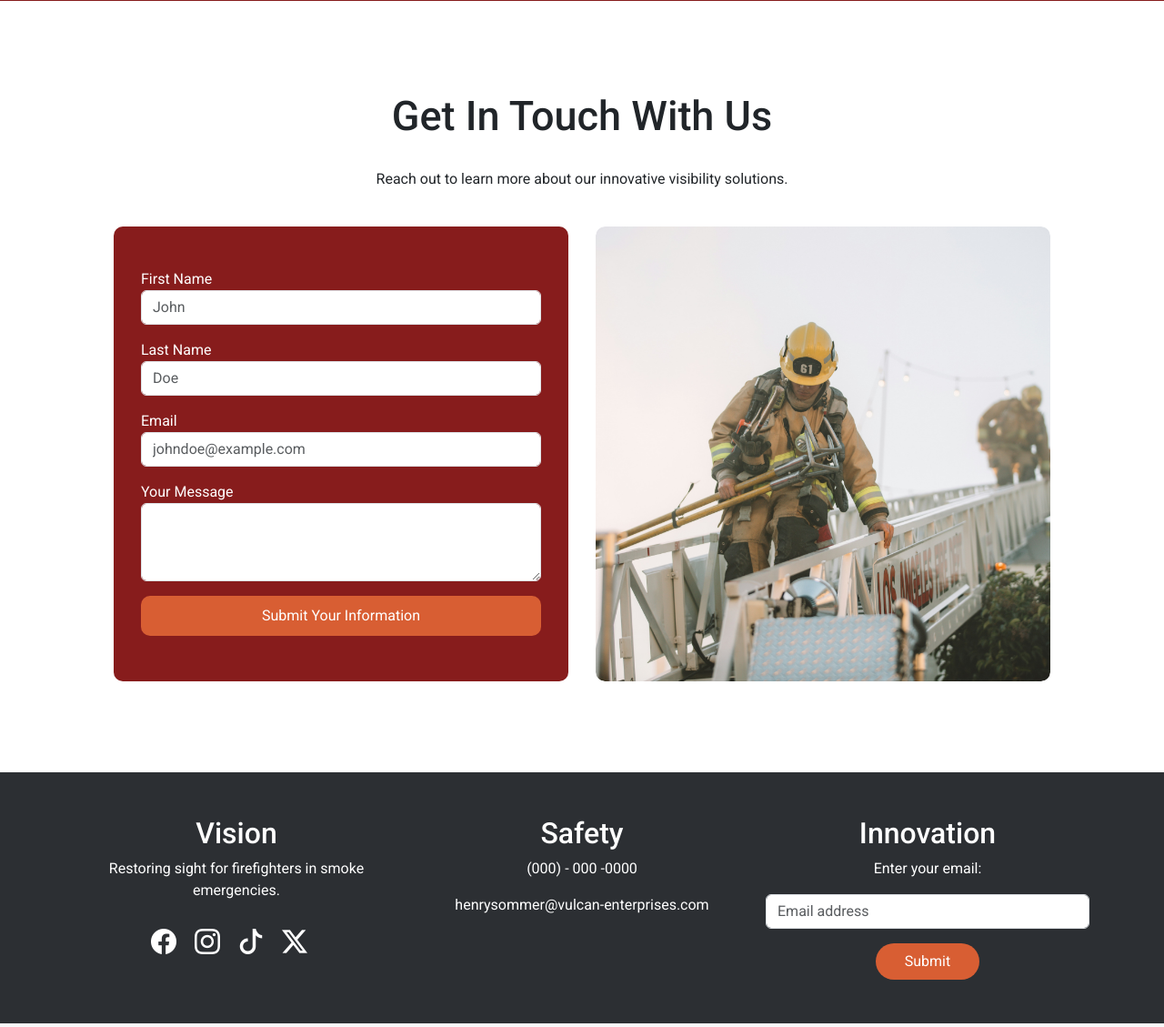
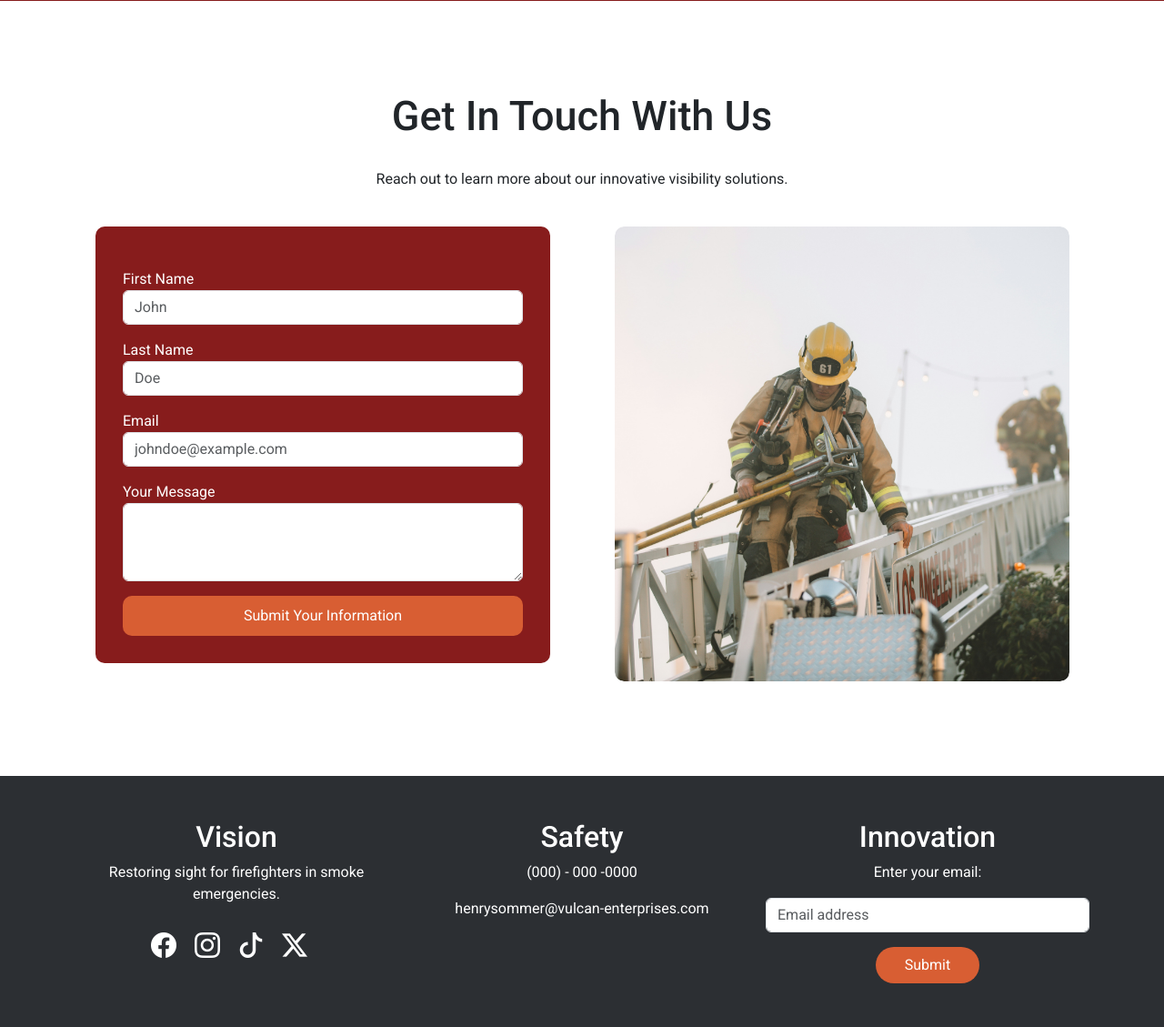
Before and after one commit to ccannon062/VulcanWeb, a Flask app: page / in a window 1280 px wide. Shown: the part 2619-3748 px from the top of the page at 91% size. Run offline with Flask 2, Linux system fonts and the light colour scheme; some libraries are stand-ins or nearby versions.

Commit message:
Update index.html

```diff
--- a/templates/index.html
+++ b/templates/index.html
@@ -78,9 +78,9 @@
     <div class="container-fluid form-padding">
         <h2 class="text-center form-header">Get In Touch With Us</h2>
         <p class="text-center">Reach out to learn more about our innovative visibility solutions.</p>
-        <div class="form-container mx-auto">
-            <div class="form-image-wrapper">
-                <form class="form-size" method="POST" action="{{ url_for('main') }}">
+        <div class="row form-container justify-content-center mx-auto">
+            <div class="col-12 col-lg-6 mb-4">
+                <form class="form-size mx-auto" method="POST" action="{{ url_for('main') }}">
                     <input type="hidden" name="csrf_token" value="{{ csrf_token() }}"/>
                     <div class="form-group mt-3">
                         <label for="FirstNameInput">First Name</label>
@@ -100,7 +100,9 @@
                     </div>
                     <button type="submit" class="form-btn mt-3 w-100">Submit Your Information</button>
                 </form>
-                <div class="form-img-div">
+            </div>
+            <div class="col-lg-6 d-none d-lg-block">
+                <div class="form-img-div ms-lg-4">
                     <img src="{{ url_for('static', filename='images/form-img.jpg') }}" class="form-img" alt="Firefighter on ladder.">
                 </div>
             </div>
```
